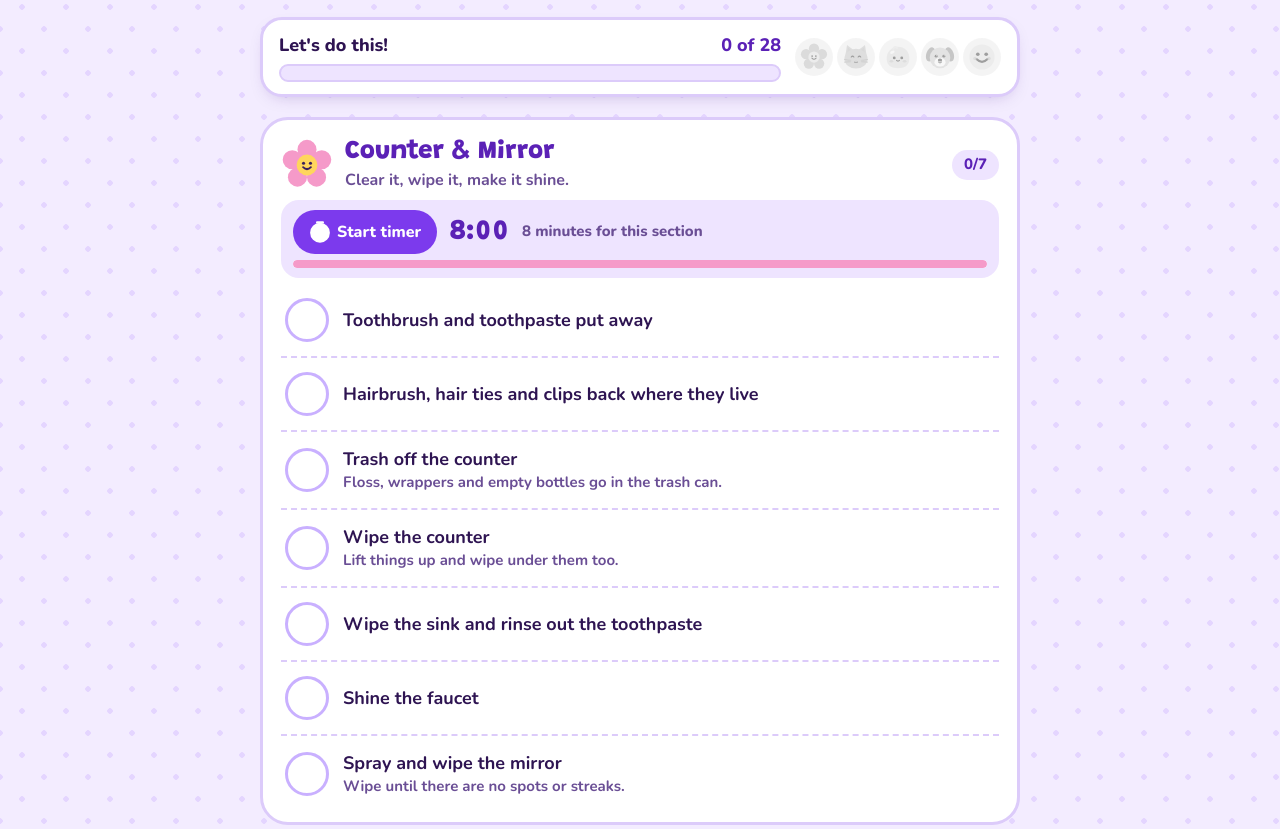
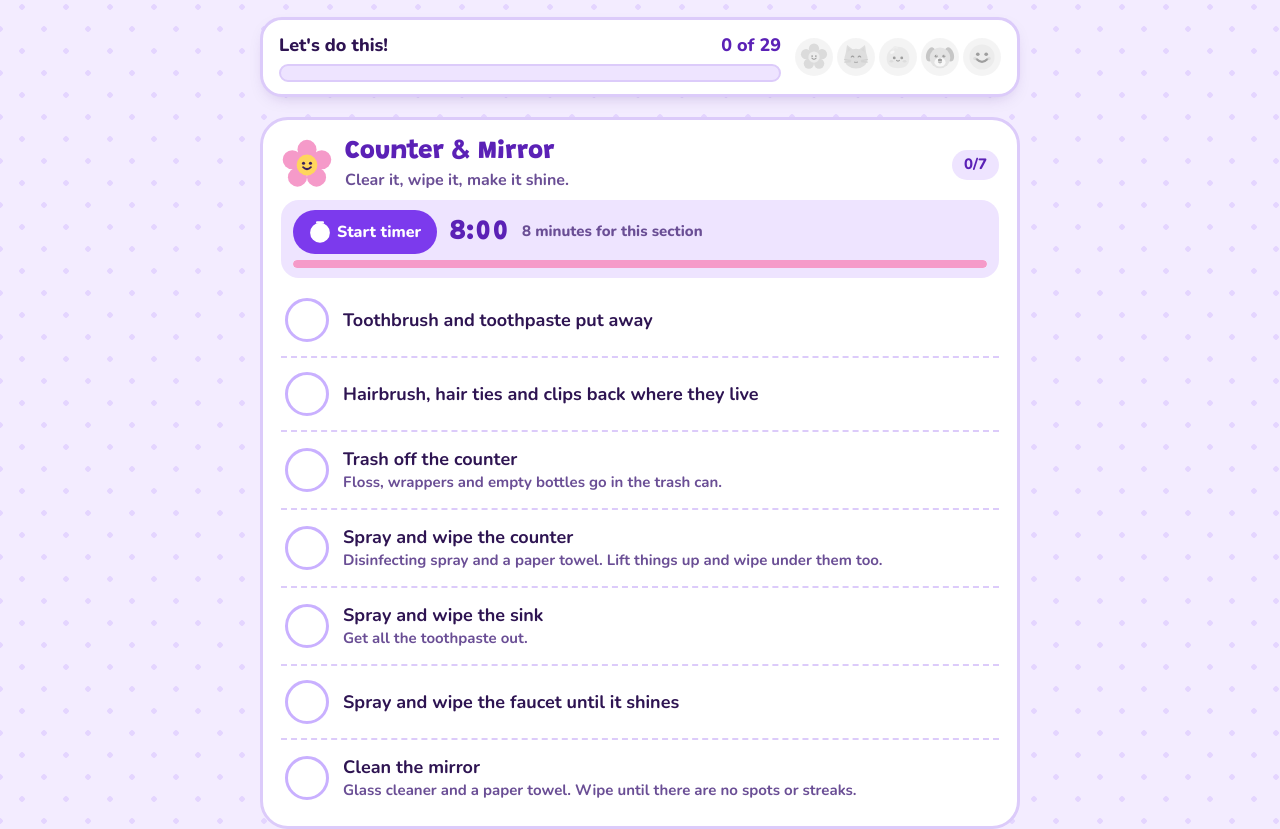
Before and after one commit to beckis-dev/beckis-dev.github.io, a plain HTML site: page bathroom/index.html in a window 1280 px wide. Shown: the part 147-976 px from the top of the page. Drawn offline with nearby package versions, Linux system fonts and the light colour scheme.

Commit message:
Bathroom checklist: spray and paper towels, vacuum and mop
Co-Authored-By: Claude Opus 5.5 <noreply@anthropic.com>
Claude-Session: https://claude.ai/code/session_016AsCBjWYe7VVR6kjzCJfEC

```diff
--- a/bathroom/index.html
+++ b/bathroom/index.html
@@ -241,7 +241,7 @@ details.grown summary{cursor:pointer; font-weight:800; color:var(--ink-soft)}
 
   <div class="progress" role="status" aria-live="polite">
     <div class="bar">
-      <div class="bar-top"><span id="cheer">Let's do this!</span><span class="count" id="count">0 of 28</span></div>
+      <div class="bar-top"><span id="cheer">Let's do this!</span><span class="count" id="count">0 of 29</span></div>
       <div class="track"><div class="fill" id="fill"></div></div>
     </div>
     <div class="stickers" id="stickers"></div>
@@ -301,36 +301,37 @@ const ZONES = [
     ['c1','Toothbrush and toothpaste put away'],
     ['c2','Hairbrush, hair ties and clips back where they live'],
     ['c3','Trash off the counter','Floss, wrappers and empty bottles go in the trash can.'],
-    ['c4','Wipe the counter','Lift things up and wipe under them too.'],
-    ['c5','Wipe the sink and rinse out the toothpaste'],
-    ['c6','Shine the faucet'],
-    ['c7','Spray and wipe the mirror','Wipe until there are no spots or streaks.'],
+    ['c4','Spray and wipe the counter','Disinfecting spray and a paper towel. Lift things up and wipe under them too.'],
+    ['c5','Spray and wipe the sink','Get all the toothpaste out.'],
+    ['c6','Spray and wipe the faucet until it shines'],
+    ['c7','Clean the mirror','Glass cleaner and a paper towel. Wipe until there are no spots or streaks.'],
   ]},
   { id:'toilet', mins:5, title:'Toilet', art:'cat', w:58, h:53, tip:'Quick and squeaky clean. Top to bottom!', items:[
     ['t1','Scrub inside the bowl with the toilet brush','Brush goes back in its holder when you\'re done.'],
-    ['t2','Wipe the top of the tank and the handle'],
-    ['t3','Wipe the lid and the seat, top and bottom'],
-    ['t4','Wipe the outside and around the bottom','Use a new wipe for this part.'],
+    ['t2','Spray and wipe the top of the tank and the handle','Disinfecting spray and a paper towel.'],
+    ['t3','Spray and wipe the lid and the seat, top and bottom'],
+    ['t4','Spray and wipe the outside and around the bottom','Use a fresh paper towel for this part.'],
     ['t5','Flush and close the lid'],
   ]},
   { id:'shower', mins:10, title:'Shower & Bathtub', art:'squishy', w:56, h:49, tip:'Bubbles out, sparkle in.', items:[
     ['s1','Shampoo, conditioner and body wash lined up','Lids closed!'],
     ['s2','Take out anything that doesn\'t belong','Toys, cups, hair ties and empty bottles.'],
     ['s3','Hair out of the drain','Pull it out with a tissue and toss it in the trash.'],
-    ['s4','Rinse down the tub and the walls'],
-    ['s5','Wipe the ring around the tub'],
+    ['s4','Spray the tub and the shower walls','Use the disinfecting spray.'],
+    ['s5','Wipe the tub and walls with paper towels','Don\'t forget the ring around the tub!'],
     ['s6','Hang up your washcloth or loofah to dry'],
     ['s7','Close the shower curtain so it can dry'],
   ]},
   { id:'hamper', mins:5, title:'Hamper', art:'puppy', w:58, h:53, tip:'Every sock finds its way home.', items:[
     ['h1','Dirty clothes and pajamas in the hamper','Hamper full? Bring it downstairs and start a load in the washer.'],
-    ['h2','Hang up your towel to dry','Wet towels on the floor get stinky!'],
+    ['h2','Hang up your towels to dry','Wet towels on the floor get stinky!'],
     ['h3','Nothing hanging out of the hamper'],
   ]},
-  { id:'floor', mins:7, title:'Floor & Sparkle Finish', art:'smiley', w:48, h:48, tip:'Floor last, so all the crumbs and hair are gone for good.', items:[
+  { id:'floor', mins:10, title:'Floor & Sparkle Finish', art:'smiley', w:48, h:48, tip:'Floor last, so all the crumbs and hair are gone for good.', items:[
     ['f1','Pick up everything on the floor'],
-    ['f2','Shake out the bath mat and lay it flat'],
-    ['f3','Wipe up hair and water spots on the floor'],
+    ['f2','Shake out the bath mat and hang it on the tub','Put it back down once the floor is dry.'],
+    ['f3','Vacuum the floor'],
+    ['f3b','Mop the floor'],
     ['f4','Empty your trash can into the big can in the garage'],
     ['f5','Turn off the light and the fan'],
     ['f6','Stand at the door and look. Does it sparkle?'],
```
